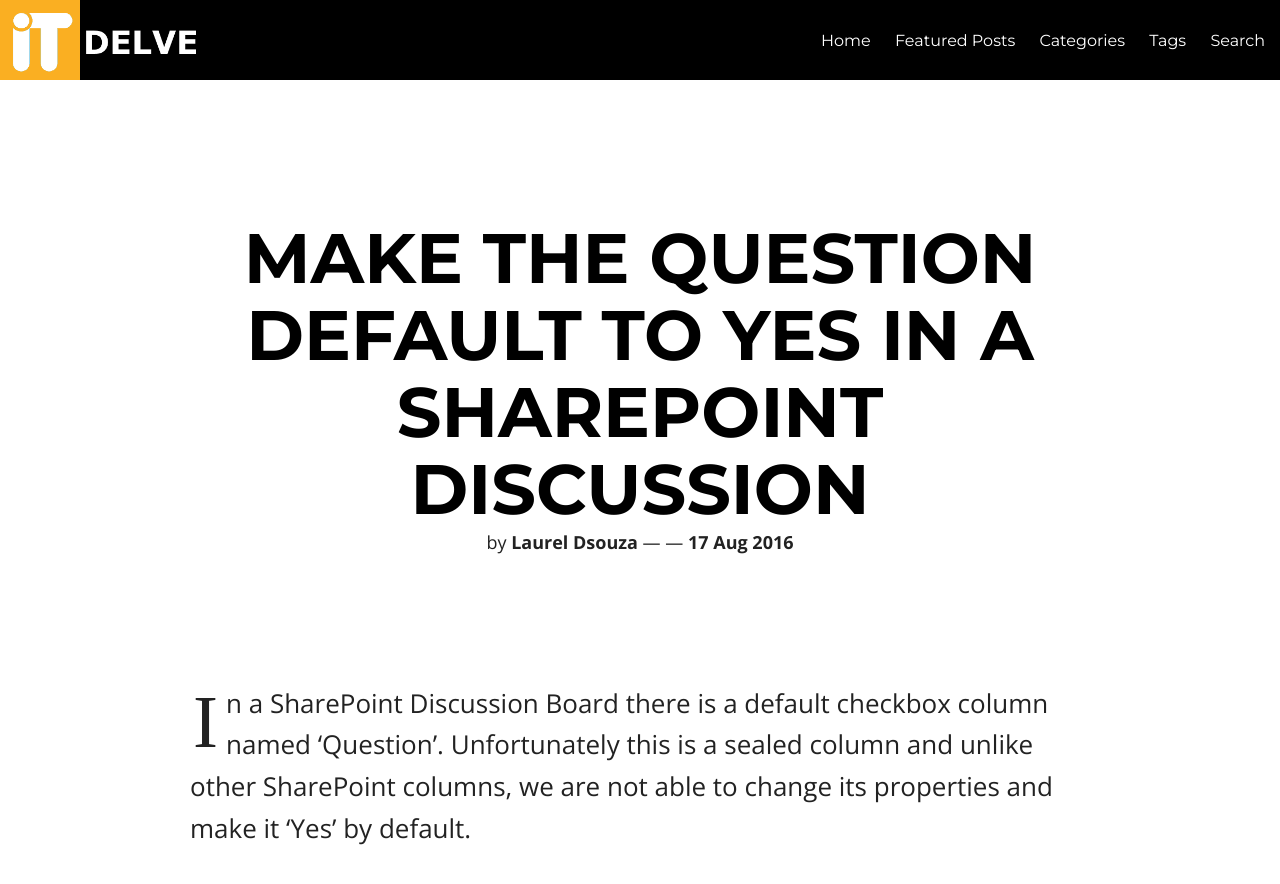
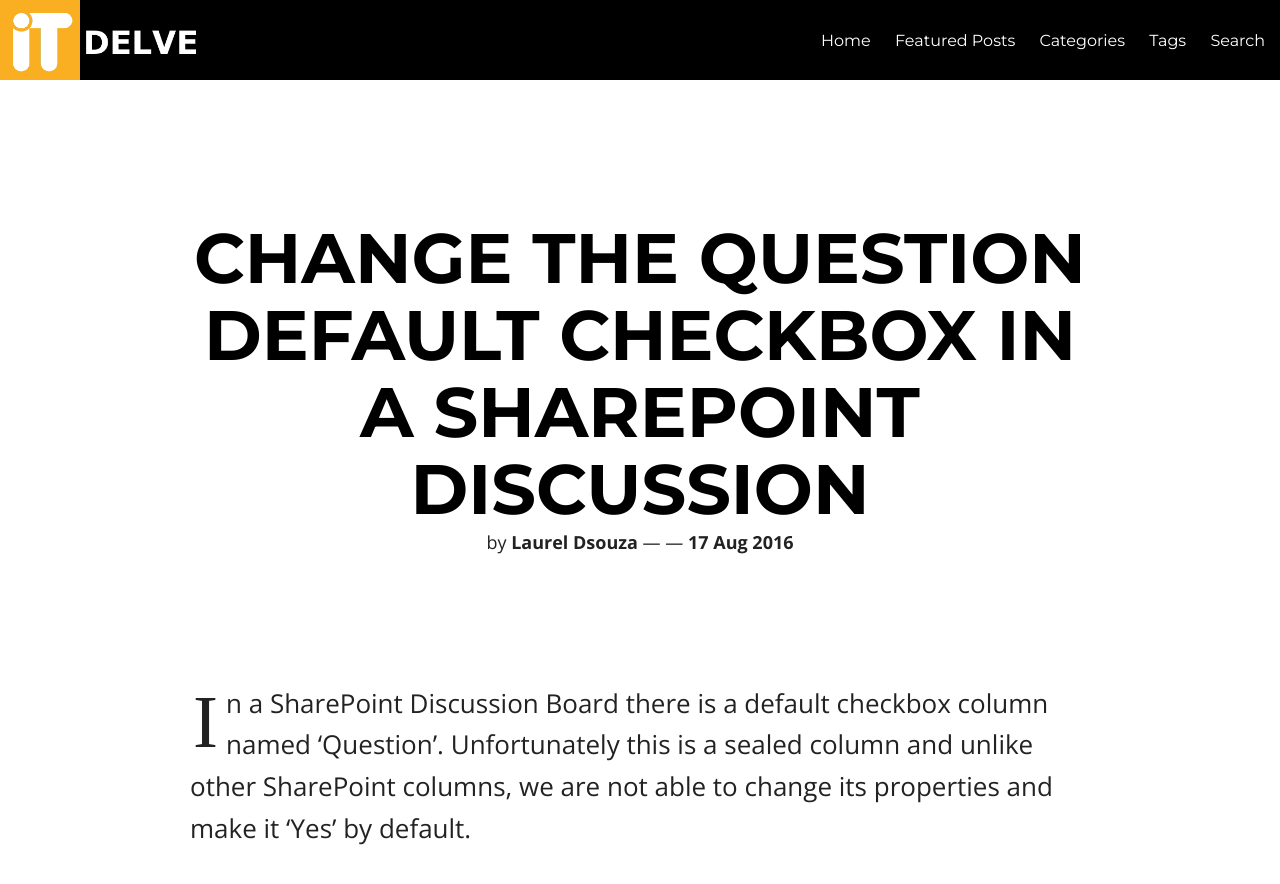
Before and after one commit to ldsouza/ldsouza.github.io, a Jekyll site: the page built from _posts/2016-08-17-make-the-question-default-to-yes-in-a-sharepoint-discussion.md, in a window 1280 px wide and 900 px high. Shown: the top 884 px of the window. Built offline with Jekyll 4.4.1, drawn with Linux system fonts in a browser that asks for light colours; nearby versions of some CDN libraries.

Commit message:
Update 2016-08-17-make-the-question-default-to-yes-in-a-sharepoint-discussion.md

```diff
--- a/_posts/2016-08-17-make-the-question-default-to-yes-in-a-sharepoint-discussion.md
+++ b/_posts/2016-08-17-make-the-question-default-to-yes-in-a-sharepoint-discussion.md
@@ -4,7 +4,7 @@
 mathjax: false
 featured: false
 comments: false
-title: Make the question default to yes in a SharePoint Discussion
+title: Change the Question default checkbox in a SharePoint Discussion
 ---
 
 In a SharePoint Discussion Board there is a default checkbox column named 'Question'. Unfortunately this is a sealed column and unlike other SharePoint columns, we are not able to change its properties and make it 'Yes' by default.
```
